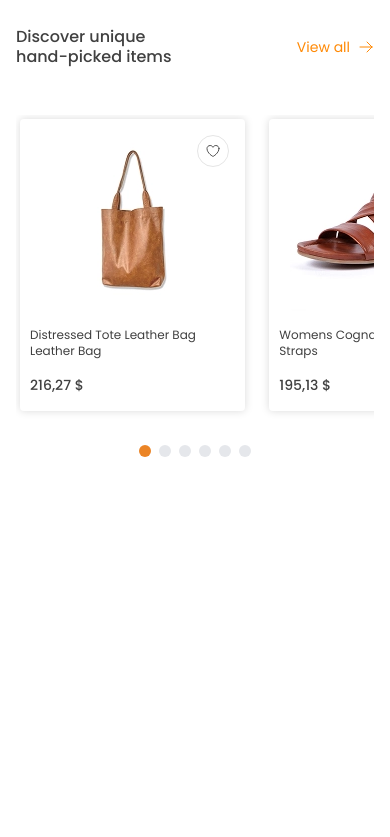
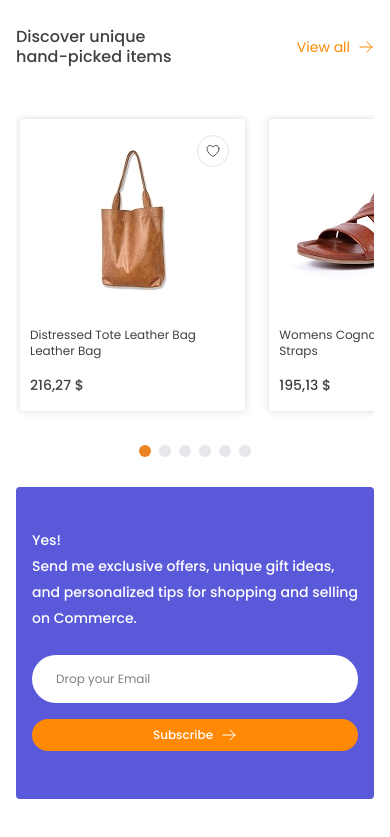
Before and after one commit to rezamo10/shopping-site, a website built with Vite: page index.html in a window 390 px wide. Shown: the part 1953-2790 px from the top of the page. Before the commit the page ends 2440 px from the top, so only its background shows below. Built offline with nearby package versions, Linux system fonts and the light colour scheme.

Commit message:
update : mail-box & responsive

```diff
--- a/index.html
+++ b/index.html
@@ -565,6 +565,36 @@
 				</button>
 			</div>
 		</section>
+		<!--	Mail box	-->
+		<section class="mb-12">
+			<div class="max-w-7xl mx-auto px-4 md:px-3">
+				<div class="flex flex-wrap w-full bg-majorelle-blue pt-10 pb-12 rounded-sm px-4">
+					<div class="w-full max-w-137 md:ml-28 font-PoppinsMedium text-sm md:text-lg leading-6.5 text-white">
+						<span>Yes!</span>
+						<p>Send me exclusive offers, unique gift ideas, and personalized
+							tips for shopping and selling on Commerce.</p>
+					</div>
+					<div class="w-full">
+						<div class="w-full md:w-3/4 lg:w-2/4 h-12 py-2 pl-6 pr-2 flex items-center justify-between  bg-white mx-auto mt-6 md:mt-12 mb-4 lg:mb-5 rounded-full">
+							<input type="text" placeholder="Drop your Email" class="font-Poppins text-xs w-3/4 outline-hidden border-hidden">
+							<button class="mail-btn">
+								Subscribe
+								<svg class="w-4 h-4">
+									<use href="#arrow-right"></use>
+								</svg>
+							</button>
+						</div>
+						<button class="mail-btn-mobile">
+							Subscribe
+							<svg class="w-4 h-4">
+								<use href="#arrow-right"></use>
+							</svg>
+						</button>
+					</div>
+					<a href="#" class="w-full mx-auto font-PoppinsMedium text-xs  text-center text-neutral-300 underline hidden lg:block">First order only. You’re ready?</a>
+				</div>
+			</div>
+		</section>
 	</main>
 
 	<div class="overlay"></div>
--- a/src/style.css
+++ b/src/style.css
@@ -19,6 +19,7 @@
 	--font-Poppins: 'Poppins Regular';
 	--font-PoppinsMedium: 'Poppins medium';
 	--font-PoppinsSemiBold: 'Poppins semiBold';
+	--color-majorelle-blue: #5959d9;
 	--shadow-normal: 0 0 8px 0 rgba(0, 0, 0, 15%) ;
 }
 
@@ -146,6 +147,12 @@
 	margin-top: 24px!important;
 
 }
+.mail-btn{
+	@apply justify-center items-center gap-x-2 px-6 py-2 font-PoppinsMedium text-xs bg-orange-400 rounded-4xl text-center text-white cursor-pointer hidden md:flex;
+}
+.mail-btn-mobile{
+	@apply w-full justify-center items-center gap-x-2 px-6 py-2 font-PoppinsMedium text-xs bg-orange-400 rounded-4xl text-center text-white cursor-pointer flex md:hidden;
+}
 @media (min-width: 900px) {
 	.swiper-product-slide .swiper-pagination,
 	.swiper-category-slide .swiper-pagination {
```
